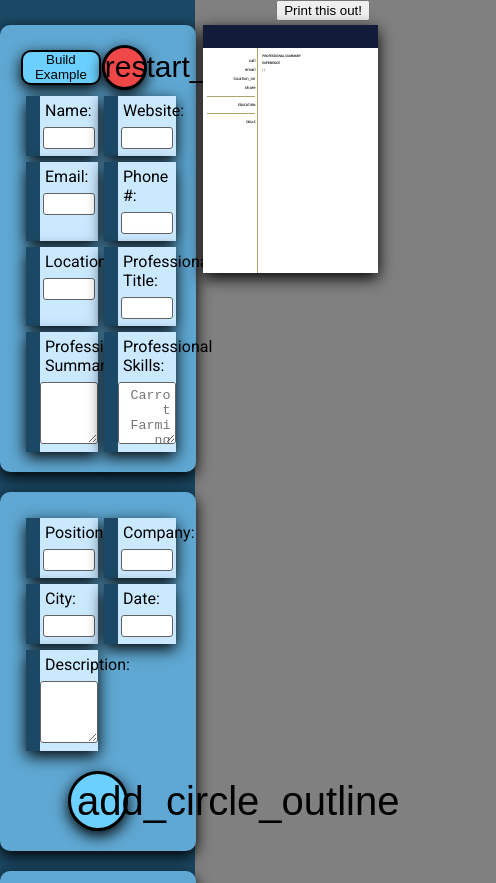
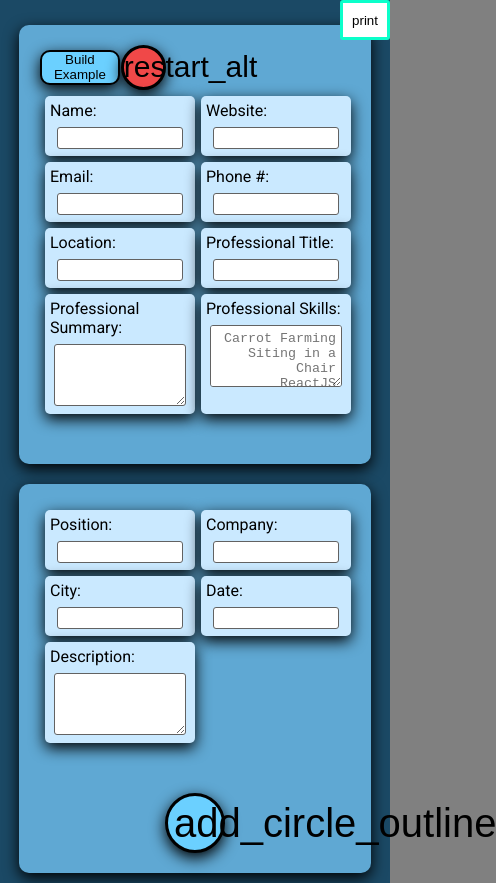
Before and after one commit to cmstiver/cv-app, a React (Create React App) app: page / in a window 390 px wide. Shown: the top 883 px of the page, 496 px wide, since content can reach past the window. Built offline with nearby package versions, Linux system fonts and the light colour scheme; the HTML template or start-up script is replaced by a standard one.

Commit message:
implemented mobile

```diff
--- a/src/App.js
+++ b/src/App.js
@@ -200,9 +200,7 @@ class App extends Component {
             addEdu={this.addEdu}
           />
         </div>
-        <div>
-          <CVPrint state={this.state} />
-        </div>
+        <CVPrint state={this.state} />
       </>
     );
   }
--- a/src/components/Resume/ResumePrint.js
+++ b/src/components/Resume/ResumePrint.js
@@ -22,10 +22,8 @@ class CVPrint extends React.PureComponent {
       <>
         <ReactToPrint
           trigger={() => (
-            // NOTE: could just as easily return <SomeComponent />. Do NOT pass an `onClick` prop
-            // to the root node of the returned component as it will be overwritten.
-            <button type="button" id="print">
-              Print this out!
+            <button className="material-icons" type="button" id="print">
+              print
             </button>
           )}
           content={() => this.componentRef}
--- a/src/stylesheets/style.scss
+++ b/src/stylesheets/style.scss
@@ -9,8 +9,8 @@ body {
   height: 90vw;
   padding-bottom: 25px;
   #cv-paper {
+    $width: 45vw;
     box-shadow: black 0px 5px 15px;
-    $width: 45vw;
     top: 25px;
     position: -webkit-sticky;
     position: sticky;
@@ -121,11 +121,11 @@ body {
 }
 
 #form {
-  display: block;
+  display: inline-block;
   position: absolute;
   background-color: #1b4965;
   width: 50%;
-  min-height: 120vw;
+  min-height: 160vw;
   padding-top: 25px;
   padding-bottom: 25px;
 }
@@ -140,11 +140,12 @@ body {
   display: grid;
   grid-template-columns: 50% 50%;
   font-family: 'Roboto', sans-serif;
+  margin-bottom: 30px;
   div {
     background-color: #cae9ff;
     display: flex;
     flex-direction: column;
-    border-left: #1b4965 14px solid;
+    border-radius: 5px;
     margin-top: 6px;
     margin-left: 6px;
     box-shadow: black 0px 5px 15px;
@@ -234,6 +235,109 @@ body {
   border-radius: 10px;
 }
 #print {
-  position: absolute;
-  right: 20px;
+  position: fixed;
+  right: 50%;
+  height: 40px;
+  width: 50px;
+  background-color: rgb(255, 255, 255);
+  border-radius: 3px;
+  border: rgb(10, 255, 202) solid 3px;
+  cursor: pointer;
+  &:hover {
+    background-color: rgb(181, 204, 255);
+  }
+  &:active {
+    background-color: rgb(58, 86, 146);
+  }
 }
+
+@media only screen and (max-width: 820px) {
+  #form {
+    width: 100%;
+    position: static;
+  }
+  #print {
+    right: 0;
+  }
+  #cv {
+    $num: 2.1;
+    display: flex;
+    justify-content: center;
+    margin: 20px auto;
+    height: auto;
+    padding-bottom: 0;
+    #cv-paper {
+      $width: 45vw;
+      top: auto;
+      position: block;
+      width: $width * $num;
+      height: $width * 1.4142 * $num;
+      #cv-top {
+        padding: 3vw * $num 0;
+        color: $gold;
+        #cv-name {
+          font-size: 3.6vw * $num;
+        }
+        #cv-title {
+          font-size: 1.1vw * $num;
+          top: 7.6vw * $num;
+          width: 45vw * $num;
+        }
+      }
+      #cv-side-main {
+        font-size: 0.8vw * $num;
+        .header {
+          margin: 0.6vw * $num 0;
+        }
+        #cv-side {
+          border-right: $gold solid 0.15vw * $num;
+          min-width: 12.5vw * $num;
+          max-width: 12.5vw * $num;
+          padding: 1vw 0.5vw * $num;
+          padding-left: 1vw * $num;
+          .side-section {
+            padding: 1vw * $num 0;
+            border-bottom: $gold solid 0.15vw * $num;
+          }
+          #cv-contact {
+            line-height: 1.8vw * $num;
+            .material-icons {
+              padding: 0.2vw * $num 0 0.3vw * $num 0;
+              margin-left: 0.24vw * $num;
+              font-size: 1.1vw * $num;
+            }
+          }
+          #cv-education {
+            .edu-group {
+              margin-bottom: 1vw * $num;
+            }
+          }
+          #cv-skills {
+            #skills-list {
+              line-height: 2vw * $num;
+            }
+          }
+        }
+        #cv-main {
+          padding: 1vw * $num;
+          line-height: 1vw * $num;
+          #cv-summary {
+            margin-bottom: 1vw * $num;
+          }
+          .work-group {
+            margin-bottom: 1vw * $num;
+            .cv-work-title {
+              padding: 0.2vw * $num 0;
+            }
+            .cv-work-position {
+              padding: 0.2vw * $num 0;
+            }
+            .cv-work-description {
+              padding: 0.2vw * $num 0;
+            }
+          }
+        }
+      }
+    }
+  }
+}
```
